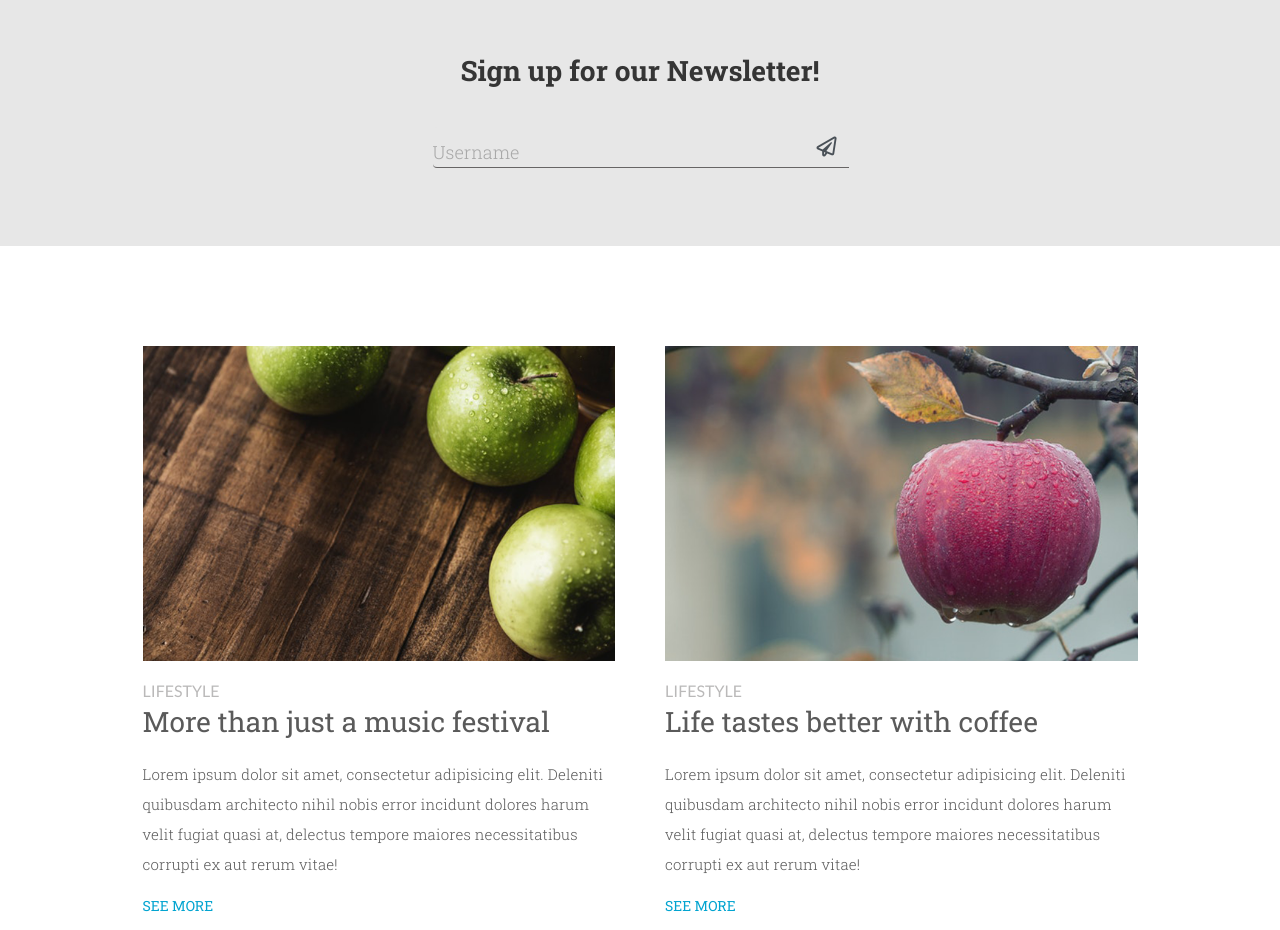
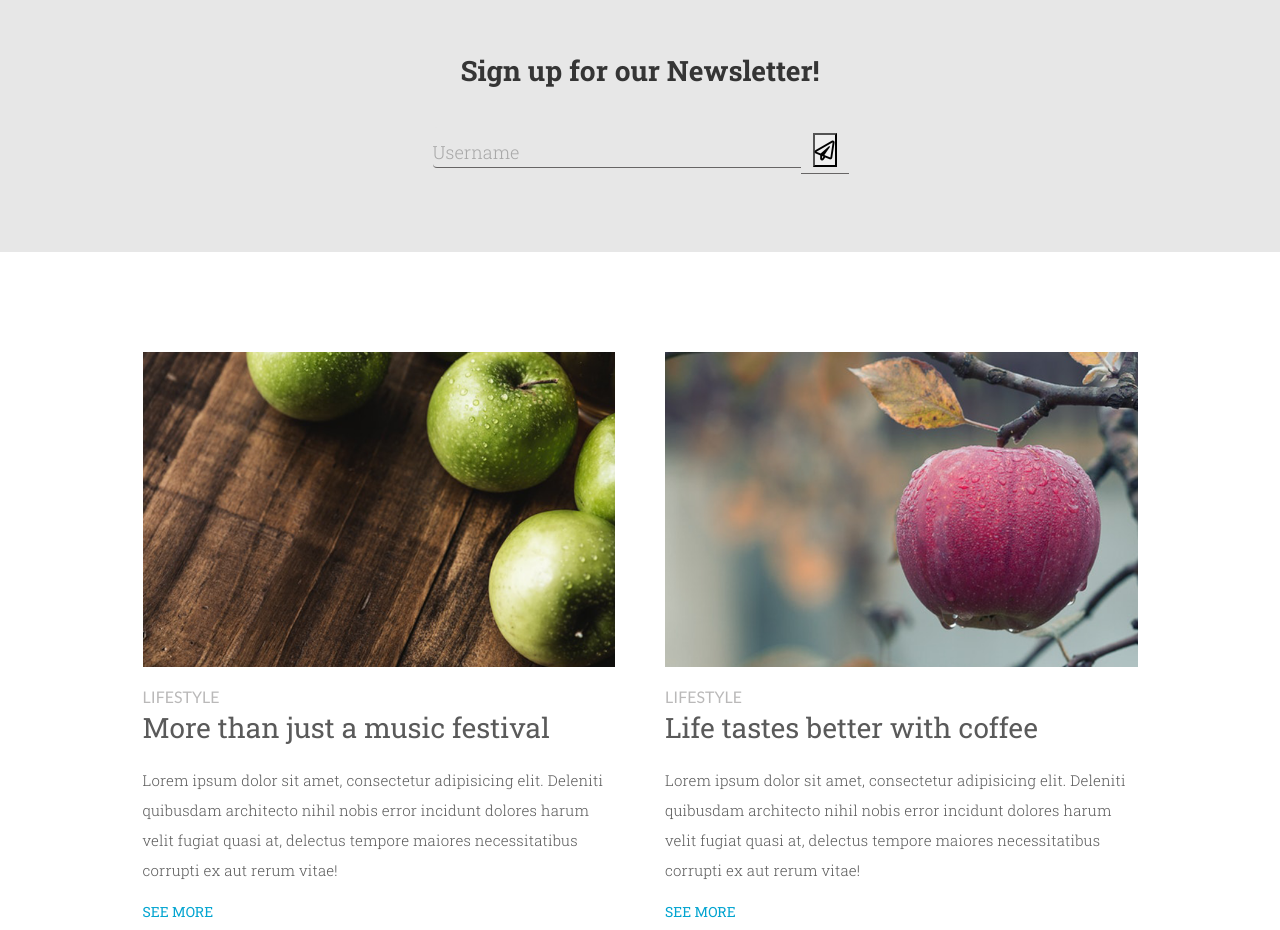
Before and after one commit to naimurcse/04_photomox_responsive, a plain HTML site: page index.html in a window 1280 px wide. Shown: the part 2320-3250 px from the top of the page. Drawn offline with Linux system fonts and the light colour scheme.

Commit message:
Update index.html

```diff
--- a/index.html
+++ b/index.html
@@ -180,21 +180,10 @@
 
                                 <input type="text" class="form-control" id="inlineFormInputGroup" placeholder="Username">
                                 <div class="input-group-prepend">
-                                    <div class="input-group-text"><i class="far fa-paper-plane"></i></div>
+                                    <div class="input-group-text"><button type="button"><i class="far fa-paper-plane"></i></button></div>
                                 </div>
                             </div>
                         </div>
-
-
-
-
-
-                        <!--
-                        <form action="">
-                            <input type="text" placeholder="Enter a vaild email address">
-                        </form>
-                        <a src="#" type="button" class="newsletter-btn"><i class="far fa-paper-plane"></i></a>
--->
                     </div>
                 </div>
             </div>
```
